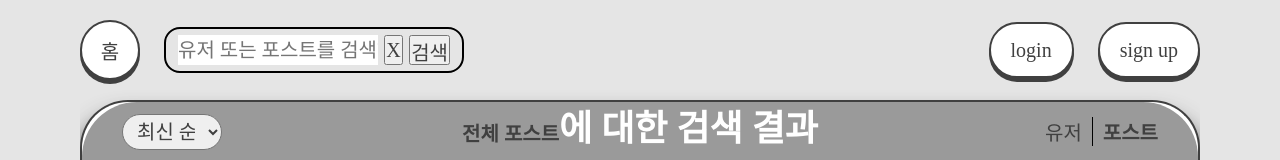
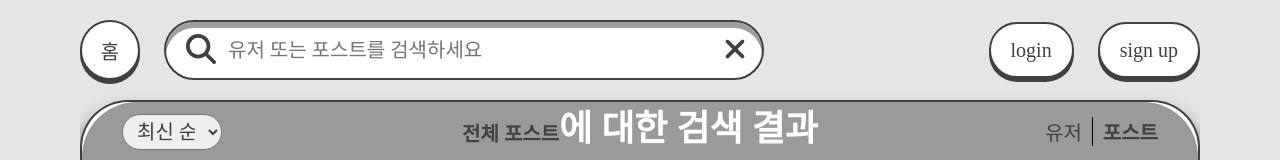
Before and after one commit to prgrms-fe-devcourse/FEDC4_Angola_NaYoung, a React (Vite) app: page /search/post in a window 1280 px wide. Shown: the top 160 px of the page. Built offline with nearby package versions, Linux system fonts and the light colour scheme; no server answers; a web font is replaced by a local one.

Commit message:
style: #91 - SearchBar style 적용

```diff
--- a/src/components/NavBar/MenuBar/CommonMenuBar.tsx
+++ b/src/components/NavBar/MenuBar/CommonMenuBar.tsx
@@ -2,7 +2,6 @@ import Icon from '@components/Icon';
 import LinkButton from '@components/LinkButton';
 import SearchBar from '@components/SearchBar';
 import useCurrentPage from '@hooks/useCurrentPage';
-import { ANGOLA_STYLES } from '@styles/commonStyles';
 
 const SEARCH = 'search';
 
@@ -18,7 +17,7 @@ const CommonMenuBar = () => {
         <LinkButton to="/search">
           <Icon
             name="search"
-            size={"30"} // TODO:MinwooP - 아이콘 크기도 commonStyle에 유틸화 ?
+            size={'30'} // TODO:MinwooP - 아이콘 크기도 commonStyle에 유틸화 ?
           />
         </LinkButton>
       )}
--- a/src/components/SearchBar/index.tsx
+++ b/src/components/SearchBar/index.tsx
@@ -1,6 +1,8 @@
 import { useState } from 'react';
 import { useSearchParams } from 'react-router-dom';
 import styled from '@emotion/styled';
+import Icon from '@components/Icon';
+import { ANGOLA_STYLES } from '@styles/commonStyles';
 
 const SearchBar = () => {
   const [keyword, setKeyword] = useState<string>('');
@@ -40,15 +42,25 @@ const SearchBar = () => {
     <StyledForm
       onSubmit={handleSubmitKeyword}
       onReset={handleResetKeyword}>
+      <SubmitButton type="submit">
+        <Icon
+          name="search"
+          size={'30'}
+        />
+      </SubmitButton>
       <StyledInput
         type="text"
         value={keyword}
         placeholder="유저 또는 포스트를 검색하세요"
         onChange={handleChangeKeyword}></StyledInput>
 
-      <StyledButton type="reset">X</StyledButton>
-
-      <StyledButton type="submit">검색</StyledButton>
+      <ClearTextButton type="reset">
+        {' '}
+        <Icon
+          name="close"
+          size={'30'}
+        />
+      </ClearTextButton>
     </StyledForm>
   );
 };
@@ -57,28 +69,47 @@ export default SearchBar;
 
 const StyledForm = styled.form`
   box-sizing: border-box;
+  position: relative;
+  max-width: 600px;
+  width: 600px;
+  height: 60px;
   display: flex;
-  justify-content: space-between;
-  border: 2px solid black;
-  border-radius: 16px;
-  width: 300px;
-  padding: 6px 12px;
+  padding: 0px 20px;
+  align-items: center;
+  border-radius: 44px;
+  border: ${ANGOLA_STYLES.border.default};
+  background: ${ANGOLA_STYLES.color.white};
+  box-shadow: ${ANGOLA_STYLES.shadow.input.default};
+
+  &:focus {
+    box-shadow: ${ANGOLA_STYLES.shadow.input.focus};
+  }
+`;
+
+const SubmitButton = styled.button`
+  box-sizing: border-box;
+  margin: 0;
+  padding: 0;
+  background: ${ANGOLA_STYLES.color.white};
+  border: none;
 `;
 
 const StyledInput = styled.input`
   box-sizing: border-box;
   border: none;
   outline: none;
+  margin: 0 0 0 12px;
+  padding: 0;
+  height: 30px;
+  width: 300px; // calc하기
+`;
+
+const ClearTextButton = styled.button`
+  box-sizing: border-box;
+  position: absolute;
+  right: 12px;
   margin: 0;
   padding: 0;
-  height: 30px;
-  width: 200px;
+  background: ${ANGOLA_STYLES.color.white};
+  border: none;
 `;
-
-const StyledButton = styled.button`
-  box-sizing: border-box;
-  margin: 0;
-  padding: 0;
-  height: 30px;
-  height: 30px;
-`;
```
